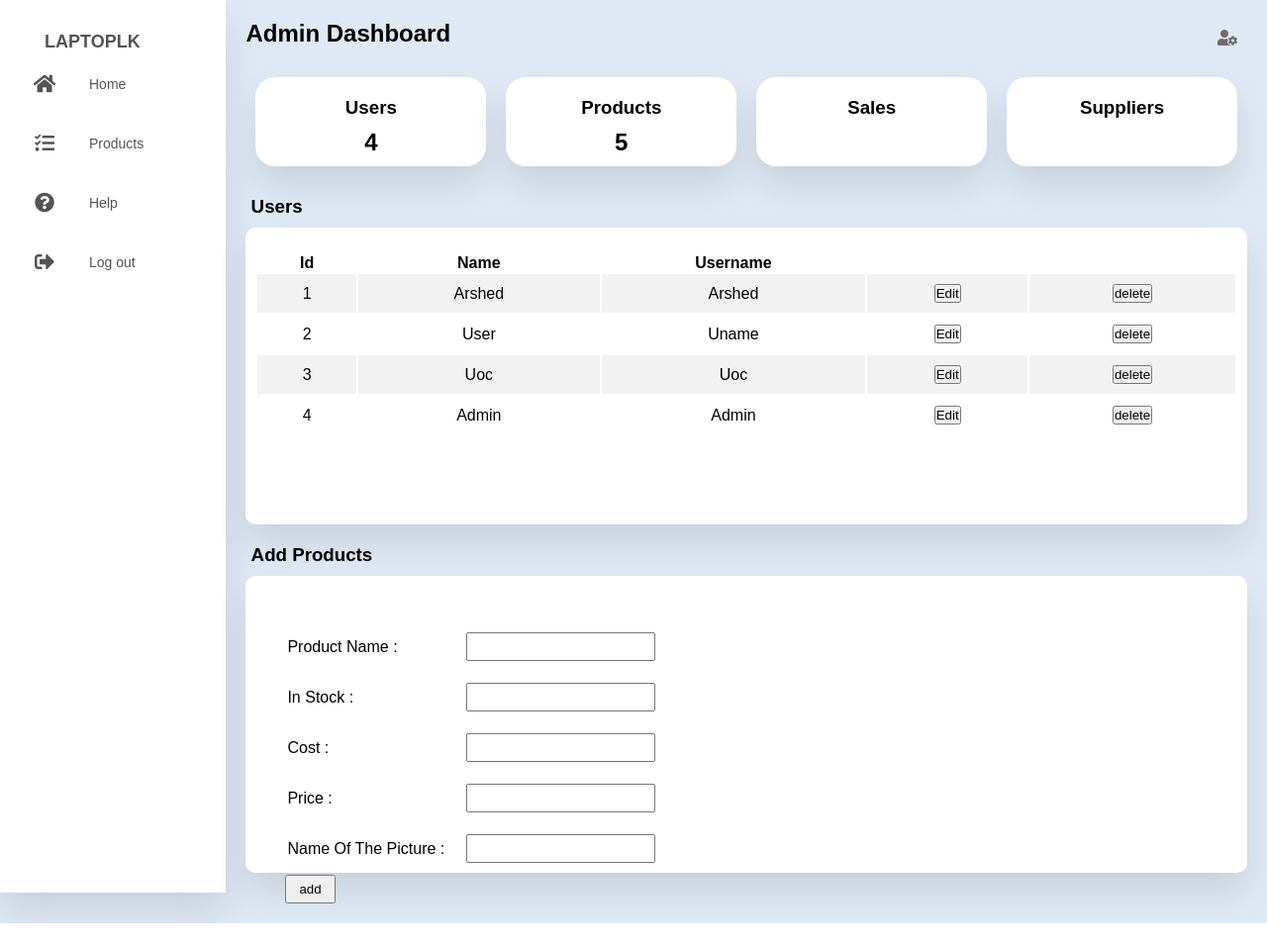
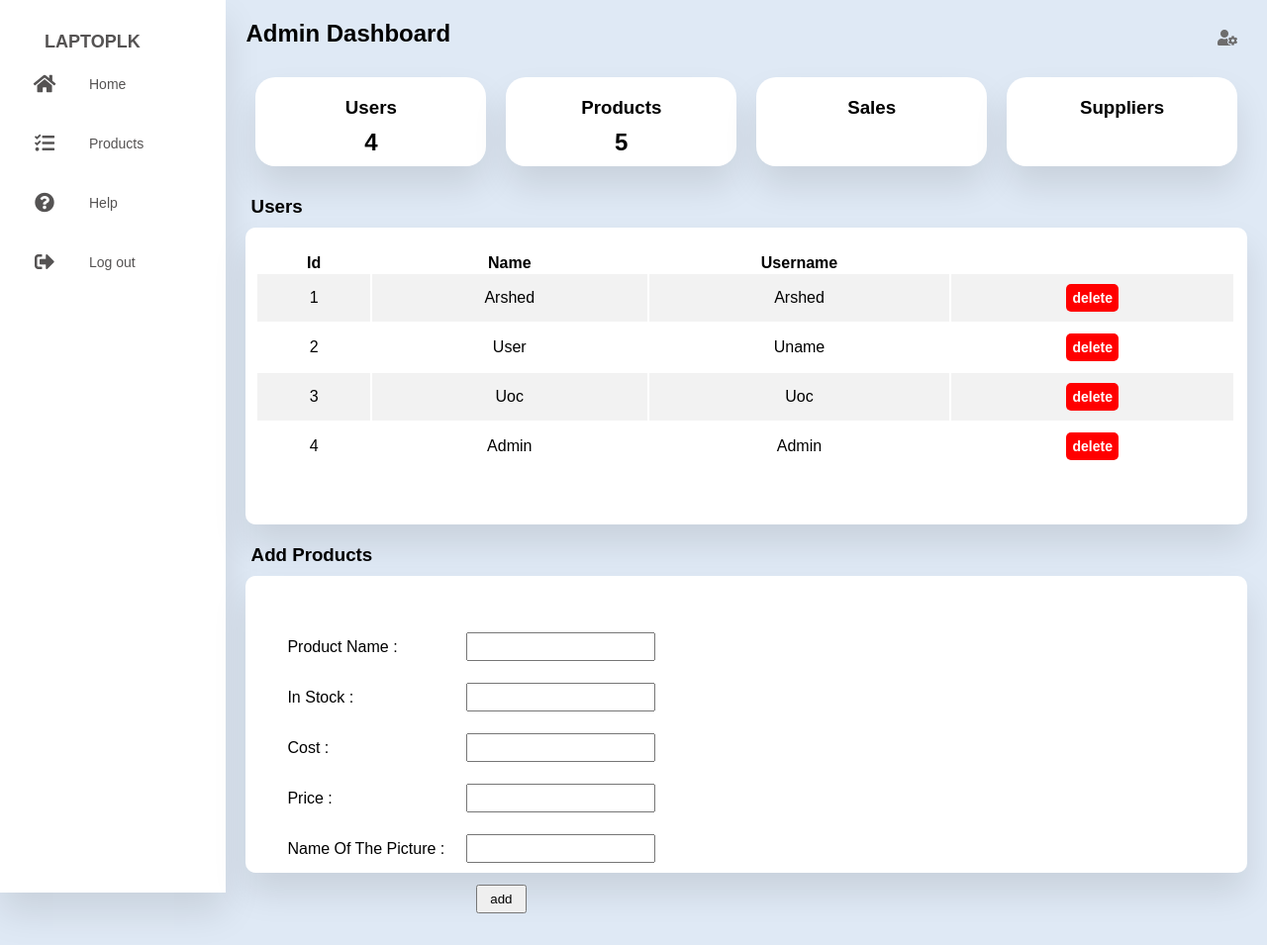
Before and after one commit to aathif2001/CS-level-2-Project, a PHP site: page /admin/index.php in a window 1280 px wide. Shown: the whole page at 99% size. Before the commit the page ends 933 px from the top, so only its background shows below. Run offline with PHP 8.4, Linux system fonts and the light colour scheme; data comes from the database, SQL or seed files in the repository.

Commit message:
add changes in admin

```diff
--- a/admin/index.php
+++ b/admin/index.php
@@ -7,6 +7,18 @@
     <link rel="stylesheet" href="style.css" />
     <!-- Font Awesome Cdn Link -->
     <link rel="stylesheet" href="https://cdnjs.cloudflare.com/ajax/libs/font-awesome/5.15.4/css/all.min.css"/>
+    <style>
+      .delete{
+                padding: 6px;
+                font-weight:bold;
+                font-size:14px;
+                color:white;
+                border:none;
+                background-color:red;
+                border-radius:5px;
+                cursor:pointer;
+            }
+    </style>
   </head>
 <body>
 
@@ -84,7 +96,7 @@
 
                 if ($result->num_rows > 0) {
                   while($row = $result->fetch_assoc()) {
-                    echo "<tr><td>". $row["id"]."</td><td>".$row["name"]."</td><td>".$row["username"]."</td><td><button>Edit</button></td><td><button>delete</button></td></tr>";
+                    echo "<tr><td>". $row["id"]."</td><td>".$row["name"]."</td><td>".$row["username"]."</td><td><button class='delete'>delete</button></td></tr>";
                   }
                 } else {
                   echo "0 results";
@@ -122,8 +134,12 @@
                   <td>Name of the picture :</td>
                   <td><input type="text" name="picture" required></td>
                 </tr>
+                <tr>
+                  <td></td>
+                  <td><input type="submit" value="add"></td>
+                </tr>
               </table>
-              <input type="submit" value="add">
+
 
             </form>
 
```
